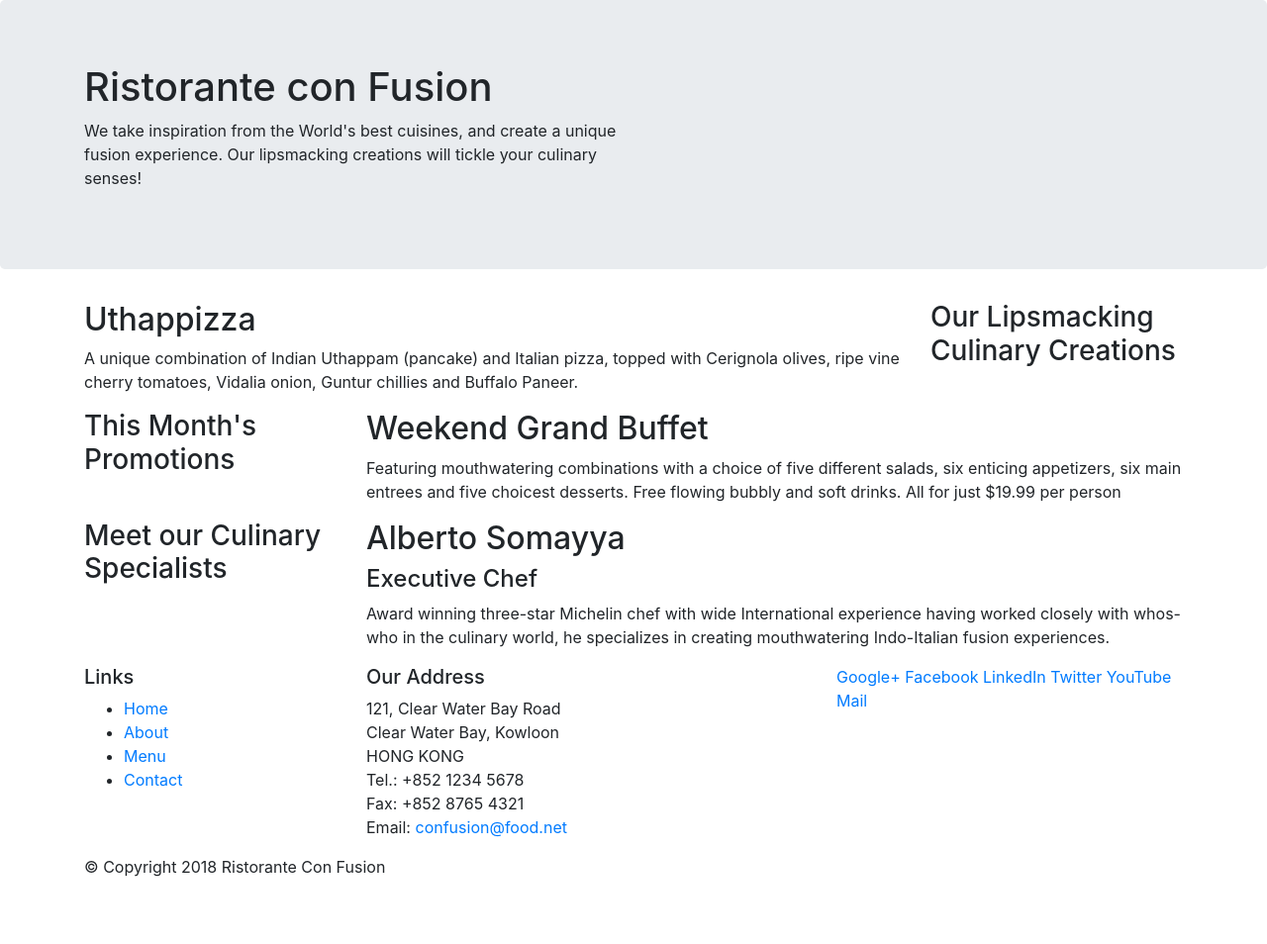
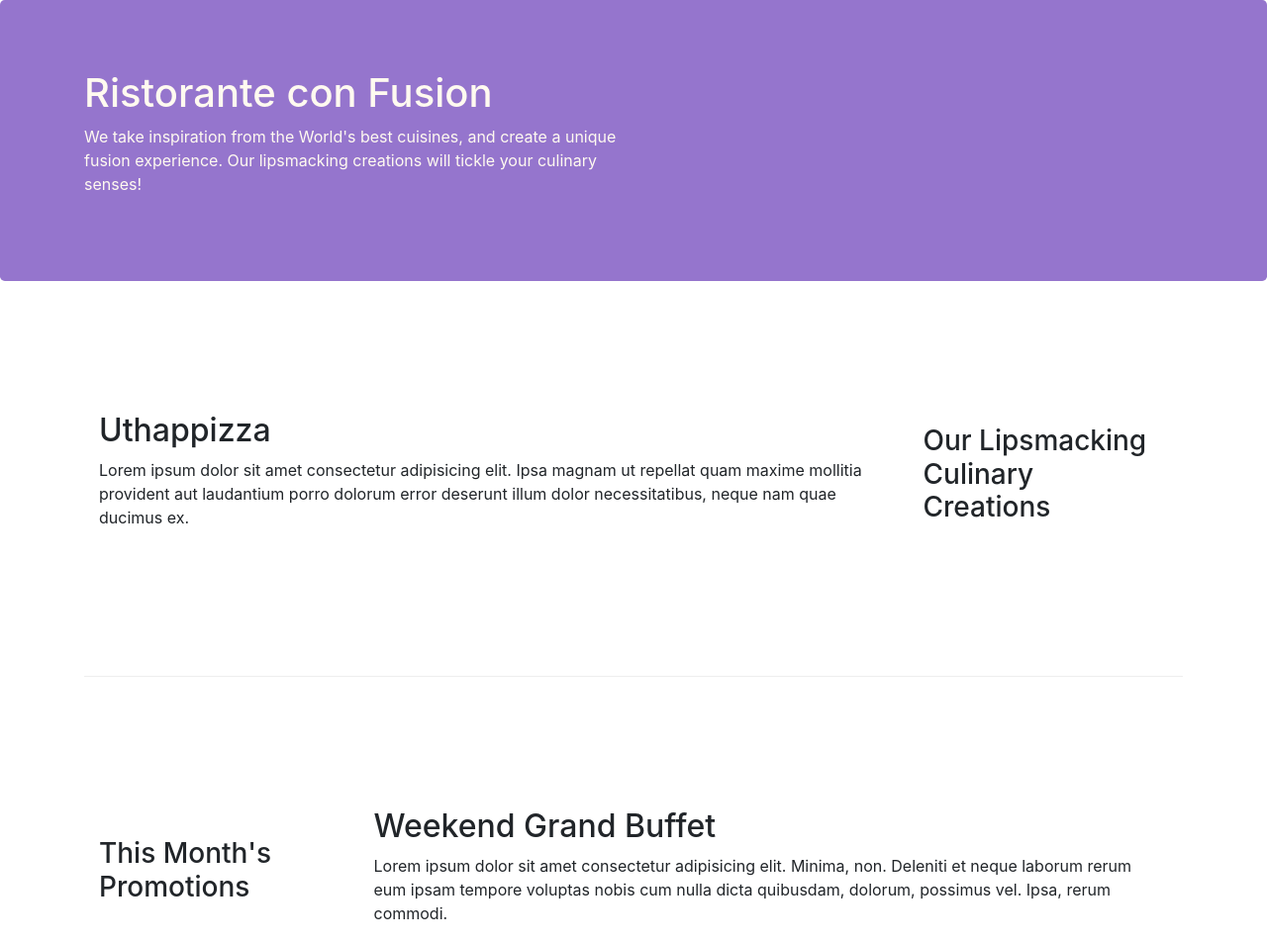
Before and after one commit to gulzerr/learn-bootstrap, a website: page index.html in a window 1280 px wide. Shown: the top 954 px of the page at 99% size. Before the commit the page ends 904 px from the top, so only its background shows below. Drawn offline with nearby package versions, Linux system fonts and the light colour scheme.

Commit message:
Assignment 1

```diff
--- /dev/null
+++ b/css/aboutUs.css
@@ -0,0 +1,18 @@
+.jumbotron {
+    padding: 70px 30px 70px 30px;
+    margin: 0px auto;
+    background: #9575CD;
+    color: floralwhite;
+}
+
+.row-content {
+    margin: 10px auto;
+    border-bottom: 1px ridge;
+    /* width: 50%; */
+}
+
+.footer {
+    background-color: #e9ecef;
+    margin: 0px auto;
+    padding: 20px 0px 20px 0px;
+}
--- /dev/null
+++ b/css/style.css
@@ -0,0 +1,41 @@
+.row-header {
+    margin: 0px auto;
+    padding: 0px auto;
+}
+
+.row-content {
+    margin: 0px auto;
+    padding: 50px 0px 50px 0px;
+    border-bottom: 1px ridge;
+    min-height: 400px;
+}
+
+.footer {
+    background-color: #e9ecef;
+    margin: 0px auto;
+    padding: 20px 0px 20px 0px;
+}
+
+a {
+    font-weight: 500;
+}
+
+.jumbotron {
+    padding: 70px 30px 70px 30px;
+    margin: 0px auto;
+    background: #9575CD;
+    color: floralwhite;
+}
+
+address {
+    font-size: 80%;
+    margin: 0px;
+    color: #0f0f0f;
+}
+
+.Copyright {
+    margin-top: 15px;
+    padding-top: 5px;
+    border-top: 1px ridge;
+    border-color: rgb(146, 146, 146);
+}
--- a/index.html
+++ b/index.html
@@ -8,6 +8,7 @@
 
     <!-- Bootstrap CSS -->
     <link rel="stylesheet" href="node_modules/bootstrap/dist/css/bootstrap.min.css">
+    <link rel="stylesheet" href="css/style.css">
     <title>Ristorante Con Fusion</title>
 </head>
 
@@ -15,10 +16,11 @@
 
     <header class="jumbotron">
         <div class="container">
-            <div class="row">
+            <div class="row row-headder">
                 <div class="col-12 col-sm-6">
                     <h1>Ristorante con Fusion</h1>
-                    <p>We take inspiration from the World's best cuisines, and create a unique fusion experience. Our
+                    <p>We take inspiration from the World's best cuisines, and
+                        create a unique fusion experience. Our
                         lipsmacking creations will tickle your culinary senses!</p>
                 </div>
                 <div class="col-12 col-sm">
@@ -29,52 +31,57 @@
     </header>
 
     <div class="container">
-        <div class="row">
+        <div class="row row-content align-items-center ">
             <div class="col-12 col-sm-4 order-sm-last col-md-3">
                 <h3>Our Lipsmacking Culinary Creations</h3>
             </div>
             <div class="col col-sm order-sm-first col-md">
                 <h2>Uthappizza</h2>
-                <p>A unique combination of Indian Uthappam (pancake) and Italian pizza, topped with Cerignola olives,
-                    ripe vine cherry tomatoes, Vidalia onion, Guntur chillies and Buffalo Paneer.</p>
+                <p>Lorem ipsum dolor sit amet consectetur adipisicing elit.
+                    Ipsa magnam ut repellat quam maxime mollitia provident
+                    aut laudantium porro dolorum error deserunt illum dolor
+                    necessitatibus, neque nam quae ducimus ex.</p>
             </div>
         </div>
 
 
-        <div class="row">
+        <div class="row row-content align-items-center">
             <div class="col-12 col-sm-4 col-md-3">
                 <h3>This Month's Promotions</h3>
             </div>
             <div class="col col-sm col-md">
                 <h2>Weekend Grand Buffet</h2>
-                <p>Featuring mouthwatering combinations with a choice of five different salads, six enticing appetizers,
-                    six main entrees and five choicest desserts. Free flowing bubbly and soft drinks. All for just
-                    $19.99 per person </p>
+                <p>Lorem ipsum dolor sit amet consectetur adipisicing elit.
+                    Minima, non. Deleniti et neque laborum rerum eum ipsam
+                    tempore voluptas nobis cum nulla dicta quibusdam, dolorum,
+                    possimus vel. Ipsa, rerum commodi. </p>
             </div>
         </div>
 
-        <div class="row">
+        <div class="row row-content align-items-center">
             <div class="col-12 col-sm-4 col-md-3">
                 <h3>Meet our Culinary Specialists</h3>
             </div>
             <div class="col col-sm col-md">
                 <h2>Alberto Somayya</h2>
                 <h4>Executive Chef</h4>
-                <p>Award winning three-star Michelin chef with wide International experience having worked closely with
-                    whos-who in the culinary world, he specializes in creating mouthwatering Indo-Italian fusion
-                    experiences. </p>
+                <p>Lorem ipsum dolor sit amet, consectetur adipisicing elit.
+                    Perspiciatis consequatur accusamus praesentium corrupti
+                    eveniet debitis iusto porro neque dignissimos veritatis?
+                    Magni, molestiae explicabo quae dignissimos libero
+                    necessitatibus nisi laboriosam culpa?</p>
             </div>
         </div>
     </div>
 
-    <footer>
+    <footer class="footer">
         <div class="container">
             <div class="row">
                 <div class="col-4 col-sm-3">
                     <h5>Links</h5>
-                    <ul>
+                    <ul class="list-unstyled">
                         <li><a href="#">Home</a></li>
-                        <li><a href="#">About</a></li>
+                        <li><a href="/aboutus.html">About</a></li>
                         <li><a href="#">Menu</a></li>
                         <li><a href="#">Contact</a></li>
                     </ul>
@@ -90,8 +97,8 @@
                         Email: <a href="mailto:confusion@food.net">confusion@food.net</a>
                     </address>
                 </div>
-                <div class="col-12 col-sm-4">
-                    <div>
+                <div class="col-12 col-sm-4 align-self-center">
+                    <div class="text-center">
                         <a href="http://google.com/+">Google+</a>
                         <a href="http://www.facebook.com/profile.php?id=">Facebook</a>
                         <a href="http://www.linkedin.com/in/">LinkedIn</a>
@@ -101,7 +108,7 @@
                     </div>
                 </div>
             </div>
-            <div class="row">
+            <div class="row justify-content-center Copyright">
                 <div class="col-auto">
                     <p>© Copyright 2018 Ristorante Con Fusion</p>
                 </div>
```
Also changed, not shown: aboutus.html (added, +130 -0 lines).
